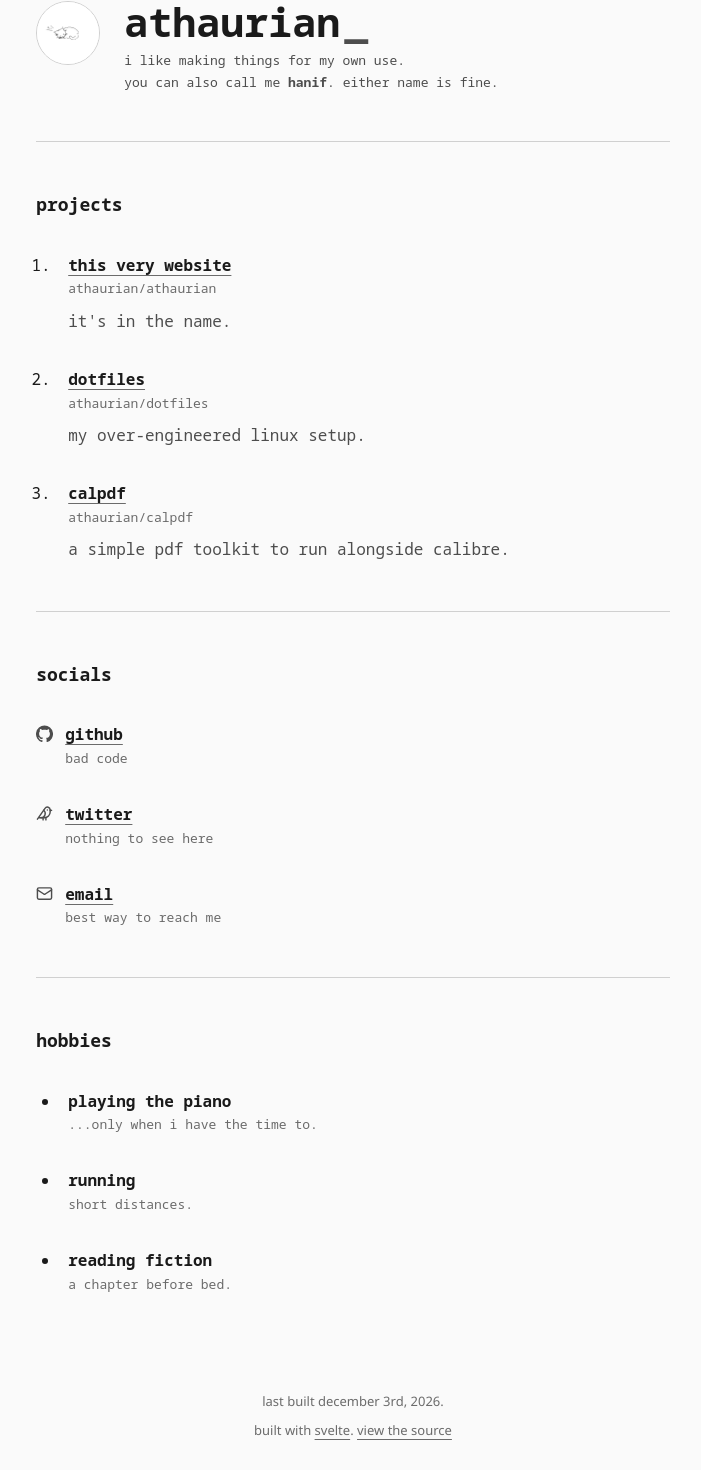
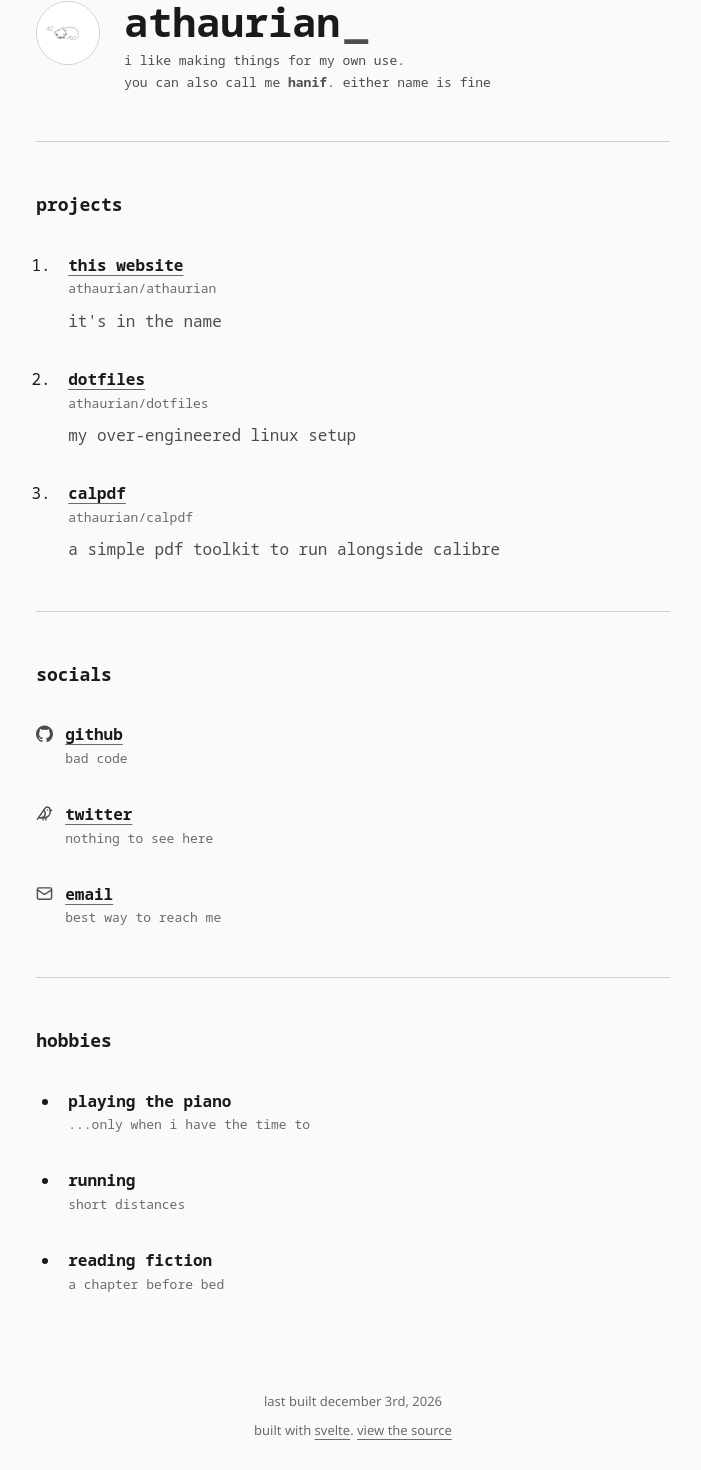
Before and after one commit to athaurian/athaurian.github.io, a Svelte app: page / in a window 1280 px wide. Shown: the part 148-1618 px from the top of the page, without its empty margins (287-988 px from the left). Built offline with nearby package versions, Linux system fonts and the light colour scheme.

Commit message:
style: remove closing periods in subtext elements

```diff
--- a/src/App.svelte
+++ b/src/App.svelte
@@ -13,20 +13,20 @@
 
   const projects = [
     {
-      title: 'this very website',
-      description: 'it\'s in the name.',
+      title: 'this website',
+      description: 'it\'s in the name',
       link: 'https://github.com/athaurian/athaurian',
       url: 'athaurian/athaurian',
     },
     {
       title: 'dotfiles',
-      description: 'my over-engineered linux setup.',
+      description: 'my over-engineered linux setup',
       link: 'https://github.com/athaurian/dotfiles',
       url: 'athaurian/dotfiles',
     },
     {
       title: 'calpdf',
-      description: 'a simple pdf toolkit to run alongside calibre.',
+      description: 'a simple pdf toolkit to run alongside calibre',
       link: 'https://github.com/athaurian/calpdf',
       url: 'athaurian/calpdf',
     },
@@ -56,9 +56,9 @@
   const socialsListStyle = 'plain'
 
   const hobbies = [
-    { name: 'playing the piano', subtext: '...only when i have the time to.' },
-    { name: 'running', subtext: 'short distances.'},
-    { name: 'reading fiction', subtext: 'a chapter before bed.' },
+    { name: 'playing the piano', subtext: '...only when i have the time to' },
+    { name: 'running', subtext: 'short distances'},
+    { name: 'reading fiction', subtext: 'a chapter before bed' },
   ]
   const hobbiesListStyle = 'bulleted'
 
@@ -173,7 +173,7 @@
           <h1 id="home-title" aria-label={pseudonym}>{typed}<span class="cursor" class:blink={typingDone} aria-hidden="true">_</span></h1>
           <p class="tagline">
             i like making things for my own use.<br />
-            you can also call me <strong>hanif</strong>. either name is fine.
+            you can also call me <strong>hanif</strong>. either name is fine
           </p>
         </div>
       </section>
@@ -222,6 +222,6 @@
 </main>
 
 <footer>
-  <p>last built {lastBuilt}.</p>
+  <p>last built {lastBuilt}</p>
   <p>built with <a href="https://svelte.dev" target="_blank" rel="noreferrer">svelte</a>. <a href="https://github.com/athaurian/athaurian" target="_blank" rel="noreferrer">view the source</a></p>
 </footer>
```
